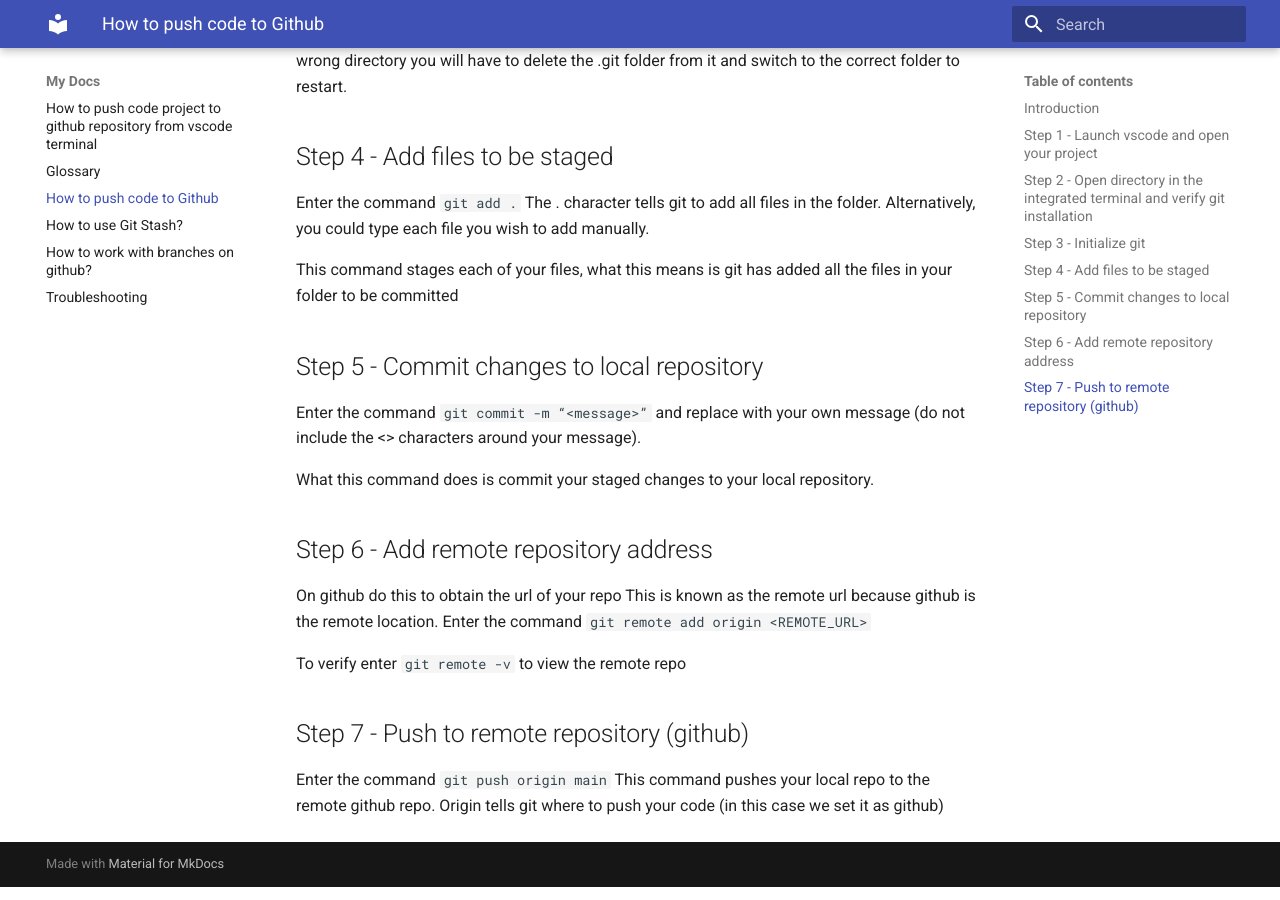
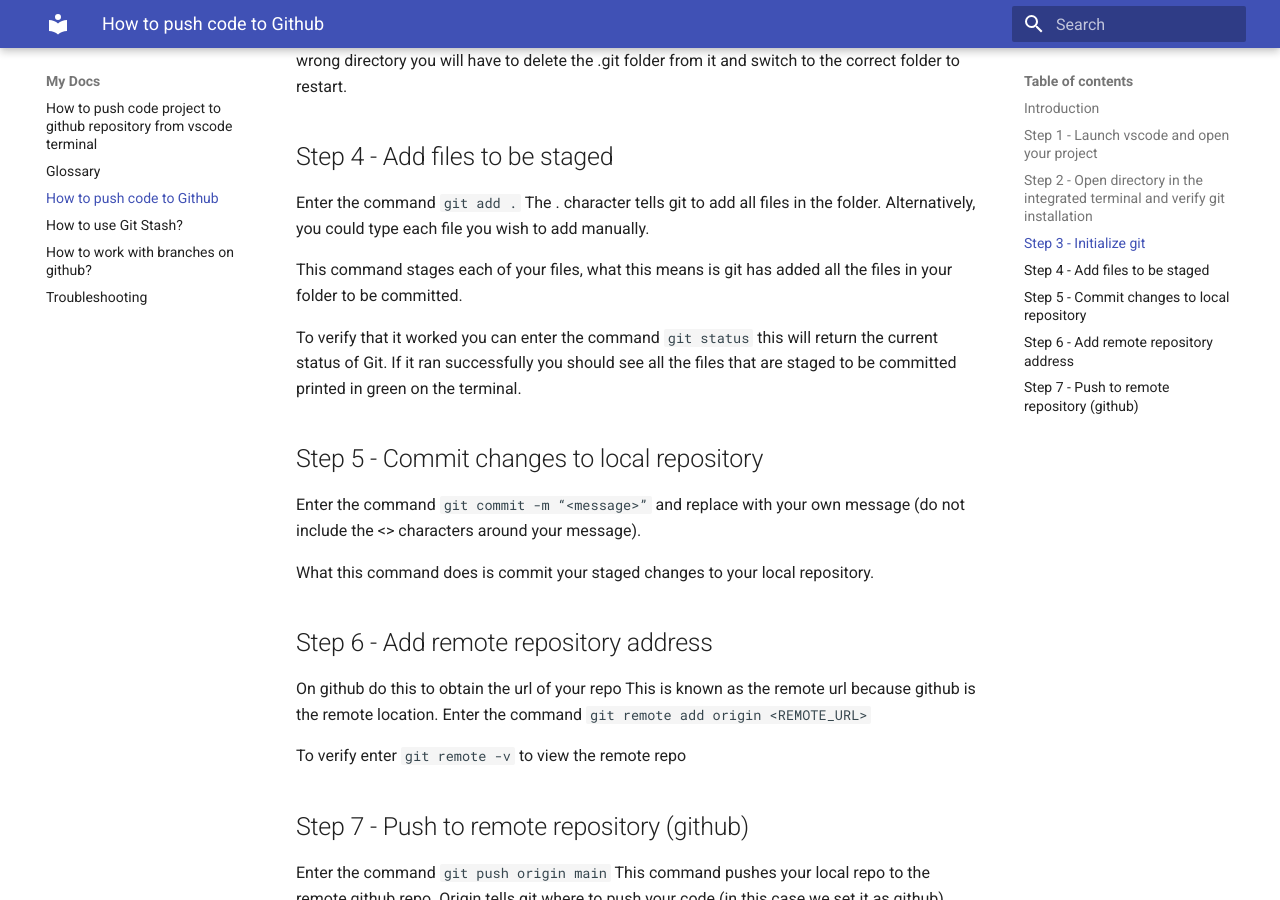
Before and after one commit to royce-c/Comm-Docs, an MkDocs documentation site: the page built from docs/task1.md, in a window 1280 px wide and 900 px high, scrolled down 964 px. Built offline with MkDocs 1.6.1 and Material for MkDocs 9.7.7, drawn with Linux system fonts in a browser that asks for light colours.

```diff
--- a/docs/task1.md
+++ b/docs/task1.md
@@ -28,7 +28,9 @@
 Enter the command `git add .`
 The . character tells git to add all files in the folder. Alternatively, you could type each file you wish to add manually.
 
-This command stages each of your files, what this means is git has added all the files in your folder to be committed
+This command stages each of your files, what this means is git has added all the files in your folder to be committed.
+
+To verify that it worked you can enter the command `git status` this will return the current status of Git. If it ran successfully you should see all the files that are staged to be committed printed in green on the terminal.
 
 ## Step 5 - Commit changes to local repository
 
```
